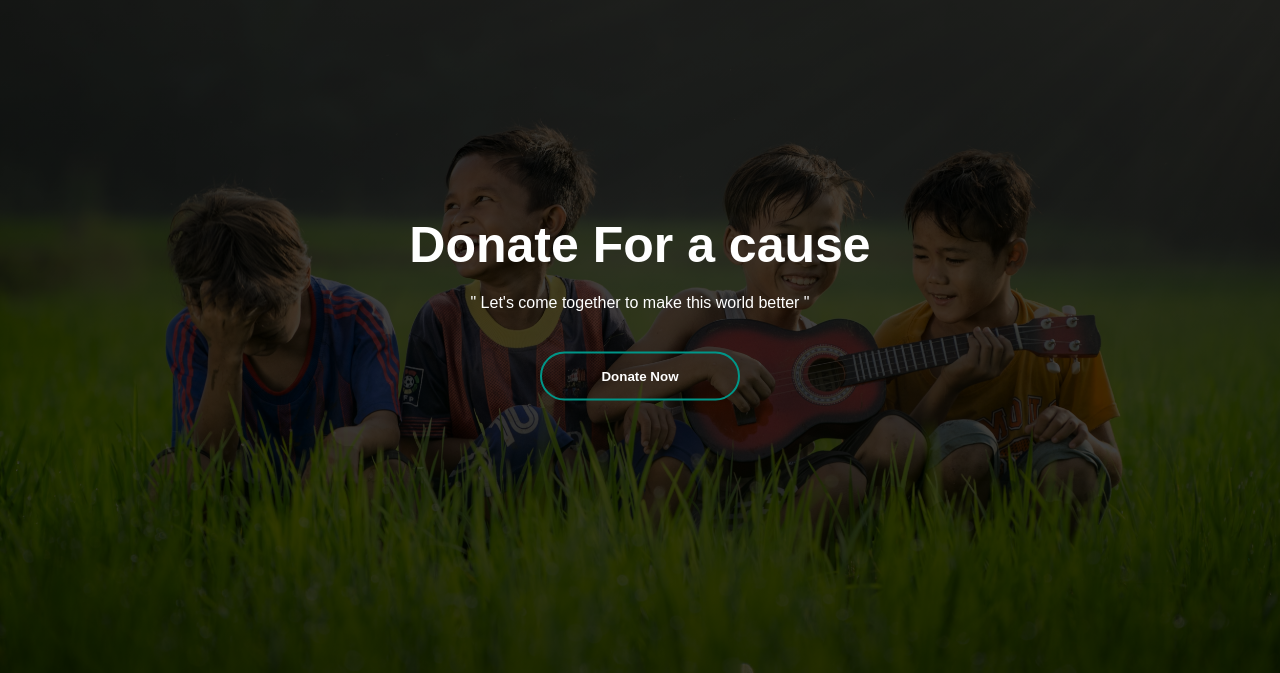
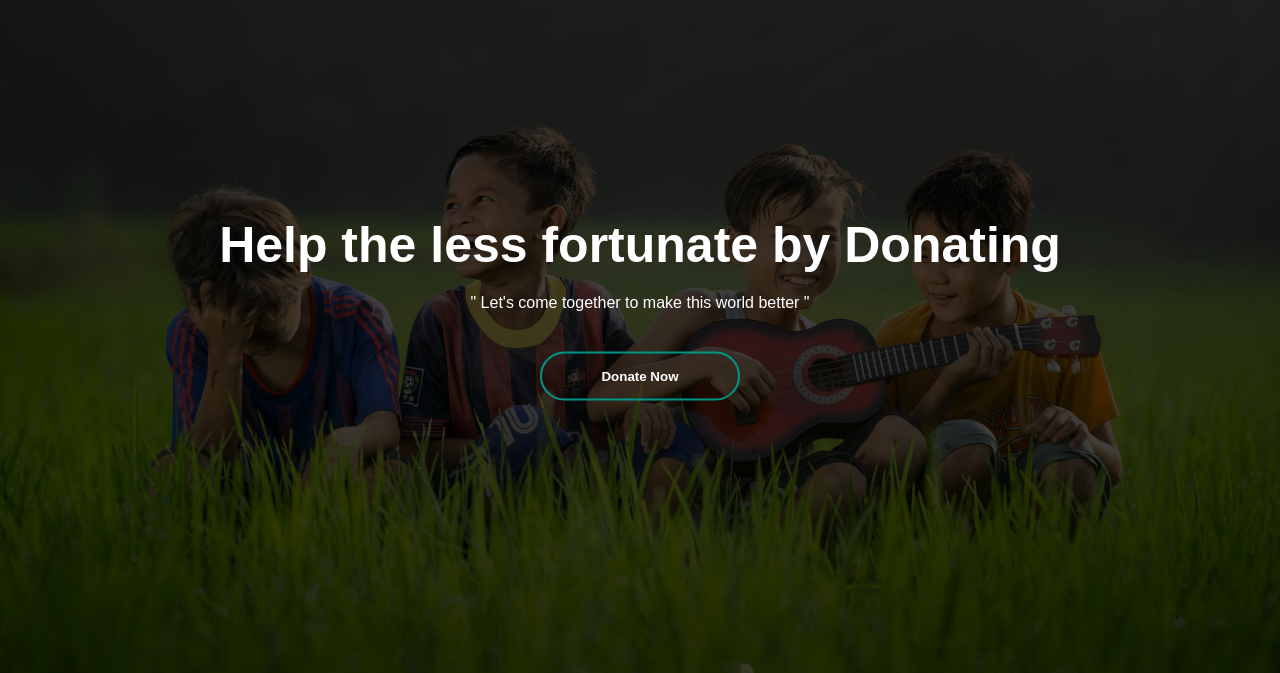
Before and after one commit to dp-here/Payment-gateway-Integration, a plain HTML site: page payment gateway/index.html in a window 1280 px wide. Shown: the part 127-800 px from the top of the page. Drawn offline with Linux system fonts and the light colour scheme.

Commit message:
Update index.html

```diff
--- a/payment gateway/index.html
+++ b/payment gateway/index.html
@@ -4,7 +4,7 @@
 <head>
     <meta charset="UTF-8">
     <meta name="viewport" content="width=device-width, initial-scale=1.0">
-    <title>Donate For a cause</title>
+    <title>Help the less fortunate by Donating</title>
     <link rel="shortcut icon" href="images/logo.png" type="image/x-icon">
     <script src="https://kit.fontawesome.com/a076d05399.js"></script>
     <link rel="stylesheet" href="css/style.css">
@@ -31,7 +31,7 @@
 
         <!-- content -->
         <div class="content">
-            <h1>Donate For a cause</h1>
+            <h1>Help the less fortunate by Donating</h1>
             <p>" Let's come together to make this world better "</p>
 
         <!-- Button -->
```
